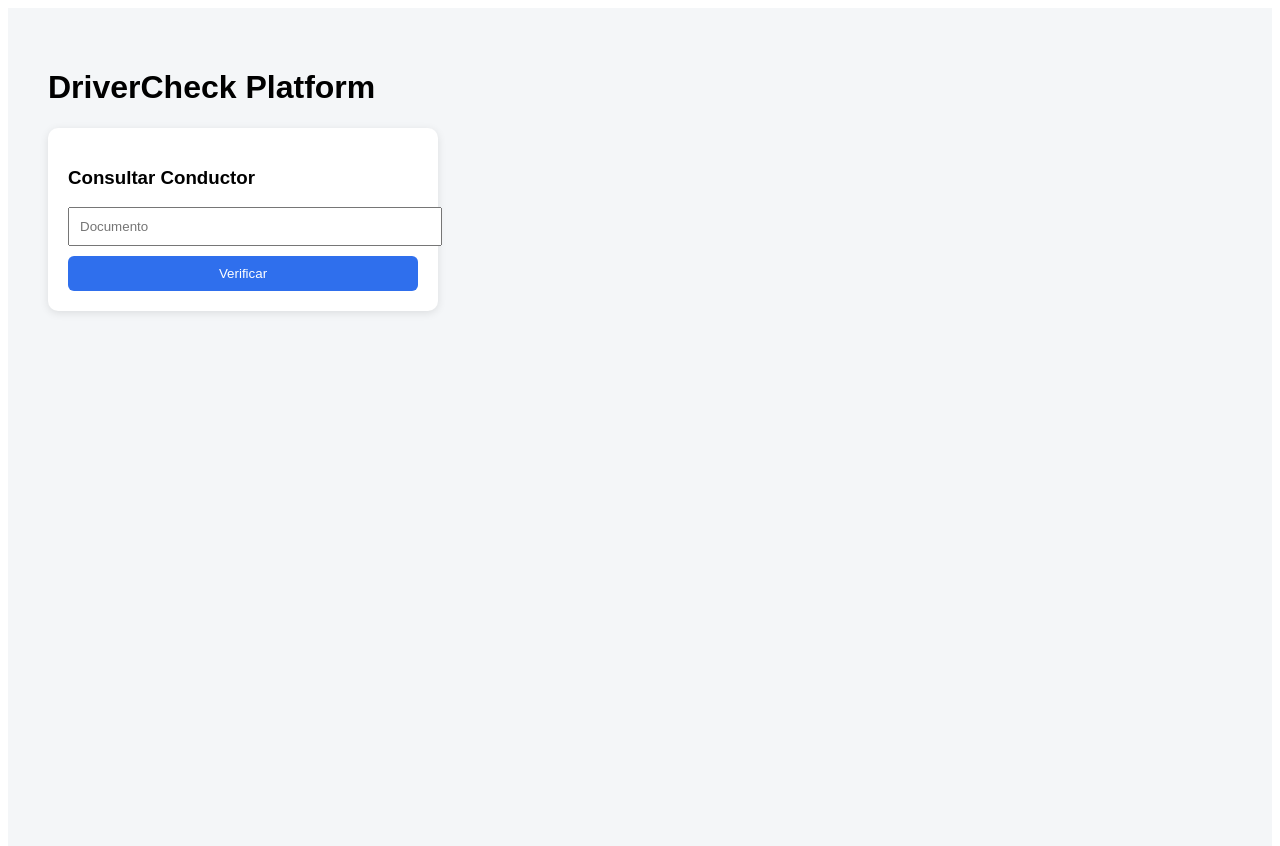
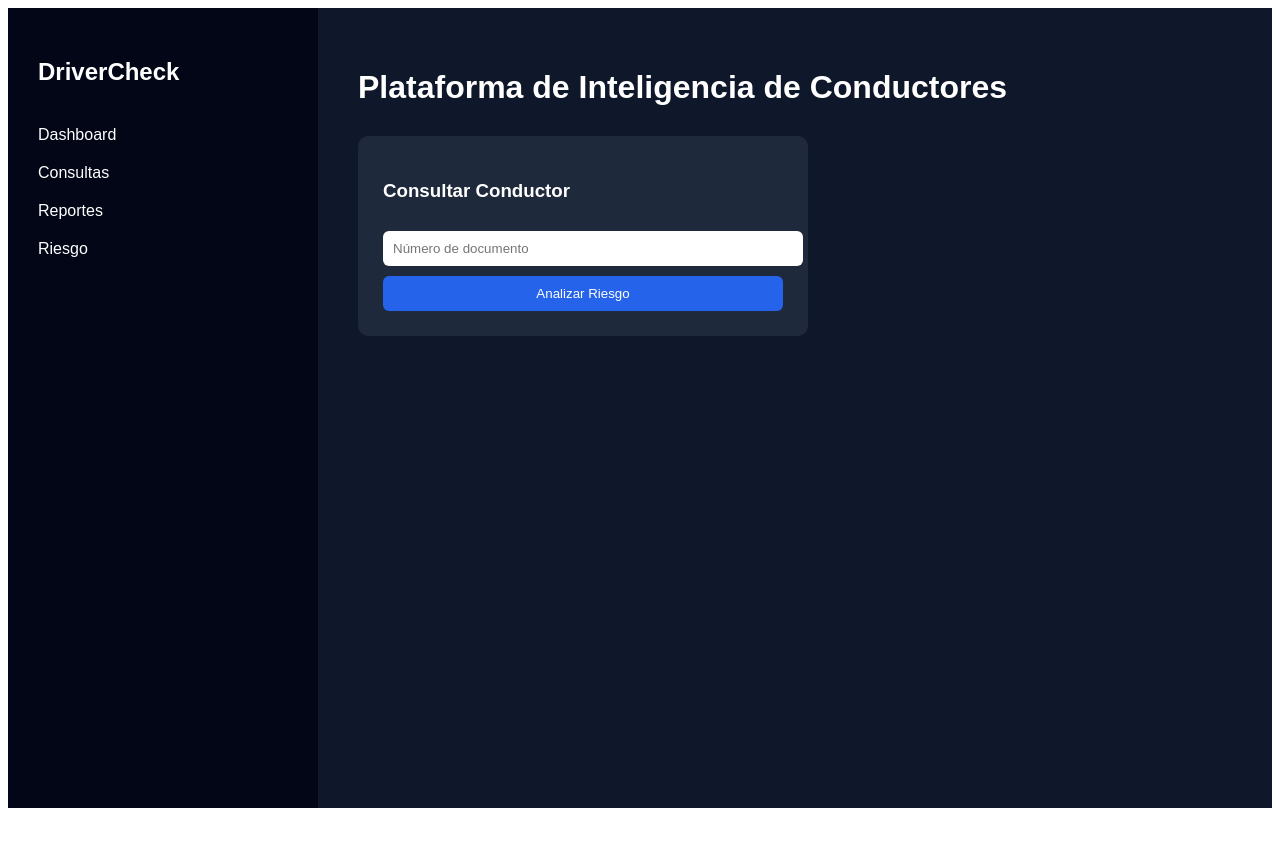
Before and after one commit to proyectodigitalcolombia-ai/drivercheck-platform, a Next.js app in the folder frontend/: page / in a window 1280 px wide. Shown: the top 846 px of the page. After the commit the page ends 816 px from the top, so only its background shows below. Built offline with nearby package versions, Linux system fonts and the light colour scheme.

Commit message:
Enhance driver consultation page with history tracking
Added history state to track previous consultations and updated UI elements for better user experience.

```diff
--- a/frontend/app/page.js
+++ b/frontend/app/page.js
@@ -6,41 +6,96 @@ export default function Page(){
 
   const [document,setDocument] = useState("")
   const [report,setReport] = useState(null)
+  const [history,setHistory] = useState([])
 
   const consultar = async () => {
+
+    if(!document) return
 
     const res = await fetch(`https://drivercheck-platform.onrender.com/api/drivers/check/${document}`)
     const data = await res.json()
 
     setReport(data)
 
+    setHistory(prev => [
+      {
+        name:data.person.name,
+        document:data.person.document,
+        score:data.score,
+        date:new Date().toLocaleString()
+      },
+      ...prev
+    ])
+
   }
 
-  const getRiskLevel = (score)=>{
+  const getRisk = (score)=>{
 
-    if(score >= 80) return {label:"BAJO RIESGO",color:"green"}
-    if(score >= 50) return {label:"RIESGO MEDIO",color:"orange"}
-    return {label:"ALTO RIESGO",color:"red"}
+    if(score >= 80) return {label:"BAJO",color:"#16a34a"}
+    if(score >= 50) return {label:"MEDIO",color:"#f59e0b"}
+    return {label:"ALTO",color:"#dc2626"}
 
   }
 
   return(
 
     <div style={{
+      display:"flex",
+      minHeight:"100vh",
       fontFamily:"Arial",
-      padding:"40px",
-      background:"#f4f6f8",
-      minHeight:"100vh"
+      background:"#0f172a",
+      color:"white"
     }}>
 
-      <h1>DriverCheck Platform</h1>
+      {/* SIDEBAR */}
 
       <div style={{
-        background:"white",
-        padding:"20px",
-        width:"350px",
+        width:"250px",
+        background:"#020617",
+        padding:"30px"
+      }}>
+
+        <h2 style={{marginBottom:"40px"}}>
+          DriverCheck
+        </h2>
+
+        <div style={{marginBottom:"20px"}}>
+          Dashboard
+        </div>
+
+        <div style={{marginBottom:"20px"}}>
+          Consultas
+        </div>
+
+        <div style={{marginBottom:"20px"}}>
+          Reportes
+        </div>
+
+        <div style={{marginBottom:"20px"}}>
+          Riesgo
+        </div>
+
+      </div>
+
+      {/* MAIN */}
+
+      <div style={{
+        flex:1,
+        padding:"40px"
+      }}>
+
+        <h1 style={{marginBottom:"30px"}}>
+          Plataforma de Inteligencia de Conductores
+        </h1>
+
+        {/* CONSULTA */}
+
+        <div style={{
+          background:"#1e293b",
+          padding:"25px",
           borderRadius:"10px",
-        boxShadow:"0 2px 8px rgba(0,0,0,0.1)"
+          width:"400px",
+          marginBottom:"40px"
         }}>
 
           <h3>Consultar Conductor</h3>
@@ -48,11 +103,14 @@ export default function Page(){
           <input
             value={document}
             onChange={(e)=>setDocument(e.target.value)}
-          placeholder="Documento"
+            placeholder="Número de documento"
             style={{
               width:"100%",
               padding:"10px",
-            marginBottom:"10px"
+              marginTop:"10px",
+              marginBottom:"10px",
+              borderRadius:"6px",
+              border:"none"
             }}
           />
 
@@ -61,69 +119,75 @@ export default function Page(){
             style={{
               width:"100%",
               padding:"10px",
-            background:"#2f6fed",
+              background:"#2563eb",
+              border:"none",
               color:"white",
-            border:"none",
-            borderRadius:"6px"
+              borderRadius:"6px",
+              cursor:"pointer"
             }}
           >
-          Verificar
+            Analizar Riesgo
           </button>
 
         </div>
 
+        {/* REPORTE */}
+
         {report && (
 
           <div style={{
-          background:"white",
-          marginTop:"30px",
+            background:"#1e293b",
             padding:"30px",
-          width:"600px",
             borderRadius:"10px",
-          boxShadow:"0 2px 10px rgba(0,0,0,0.1)"
+            marginBottom:"40px"
           }}>
 
-          <h2>Reporte de Verificación</h2>
+            <h2>Reporte de Inteligencia</h2>
 
             <p><b>Nombre:</b> {report.person.name}</p>
             <p><b>Documento:</b> {report.person.document}</p>
             <p><b>Fecha:</b> {new Date(report.date).toLocaleString()}</p>
 
-          <h3>Score de Riesgo</h3>
+            <h2 style={{marginTop:"20px"}}>
+              Score de Riesgo
+            </h2>
 
             {(() => {
 
-            const risk = getRiskLevel(report.score)
+              const risk = getRisk(report.score)
 
               return(
 
                 <div>
 
                   <div style={{
+                    fontSize:"24px",
                     fontWeight:"bold",
-                  color:risk.color,
-                  marginBottom:"10px"
+                    color:risk.color
                   }}>
-                  {risk.label}
+                    RIESGO {risk.label}
                   </div>
 
                   <div style={{
                     width:"100%",
-                  height:"20px",
-                  background:"#eee",
-                  borderRadius:"10px"
+                    height:"25px",
+                    background:"#020617",
+                    borderRadius:"10px",
+                    marginTop:"10px"
                   }}>
 
                     <div style={{
                       width:`${report.score}%`,
-                    height:"20px",
+                      height:"25px",
                       background:risk.color,
                       borderRadius:"10px"
                     }}></div>
 
                   </div>
 
-                <p>{report.score}/100</p>
+                  <p style={{marginTop:"10px"}}>
+                    {report.score} / 100
+                  </p>
 
                 </div>
 
@@ -131,15 +195,17 @@ export default function Page(){
 
             })()}
 
-          <h3>Fuentes Consultadas</h3>
+            <h2 style={{marginTop:"30px"}}>
+              Fuentes Consultadas
+            </h2>
 
             {report.sources.map((s,i)=>(
 
               <div key={i} style={{
-              padding:"10px",
-              border:"1px solid #eee",
+                background:"#020617",
+                padding:"15px",
                 borderRadius:"6px",
-              marginBottom:"10px"
+                marginTop:"10px"
               }}>
                 <b>{s.source}</b>
                 <p>{s.result}</p>
@@ -147,21 +213,103 @@ export default function Page(){
 
             ))}
 
-          <a
-            href={`https://drivercheck-platform.onrender.com/api/drivers/report/${report.person.document}`}
-            target="_blank"
+            <button
+              onClick={() =>
+                window.open(
+                  `https://drivercheck-platform.onrender.com/api/drivers/report/${report.person.document}`,
+                  "_blank"
+                )
+              }
+              style={{
+                marginTop:"30px",
+                padding:"12px 25px",
+                background:"#dc2626",
+                border:"none",
+                color:"white",
+                borderRadius:"6px",
+                cursor:"pointer"
+              }}
             >
-            <button style={{
-              marginTop:"20px",
-              padding:"10px 20px",
-              background:"#111",
-              color:"white",
-              border:"none",
-              borderRadius:"6px"
-            }}>
               Descargar Reporte PDF
             </button>
-          </a>
+
+          </div>
+
+        )}
+
+        {/* HISTORIAL */}
+
+        {history.length > 0 && (
+
+          <div style={{
+            background:"#1e293b",
+            padding:"30px",
+            borderRadius:"10px"
+          }}>
+
+            <h2>Historial de Consultas</h2>
+
+            <table style={{
+              width:"100%",
+              marginTop:"20px",
+              borderCollapse:"collapse"
+            }}>
+
+              <thead>
+
+                <tr>
+
+                  <th style={{textAlign:"left",padding:"10px"}}>
+                    Nombre
+                  </th>
+
+                  <th style={{textAlign:"left",padding:"10px"}}>
+                    Documento
+                  </th>
+
+                  <th style={{textAlign:"left",padding:"10px"}}>
+                    Score
+                  </th>
+
+                  <th style={{textAlign:"left",padding:"10px"}}>
+                    Fecha
+                  </th>
+
+                </tr>
+
+              </thead>
+
+              <tbody>
+
+                {history.map((h,i)=>(
+
+                  <tr key={i} style={{
+                    borderTop:"1px solid #334155"
+                  }}>
+
+                    <td style={{padding:"10px"}}>
+                      {h.name}
+                    </td>
+
+                    <td style={{padding:"10px"}}>
+                      {h.document}
+                    </td>
+
+                    <td style={{padding:"10px"}}>
+                      {h.score}
+                    </td>
+
+                    <td style={{padding:"10px"}}>
+                      {h.date}
+                    </td>
+
+                  </tr>
+
+                ))}
+
+              </tbody>
+
+            </table>
 
           </div>
 
@@ -169,6 +317,8 @@ export default function Page(){
 
       </div>
 
+    </div>
+
   )
 
 }
```
Lines whose indentation alone changed are shown as unchanged.
